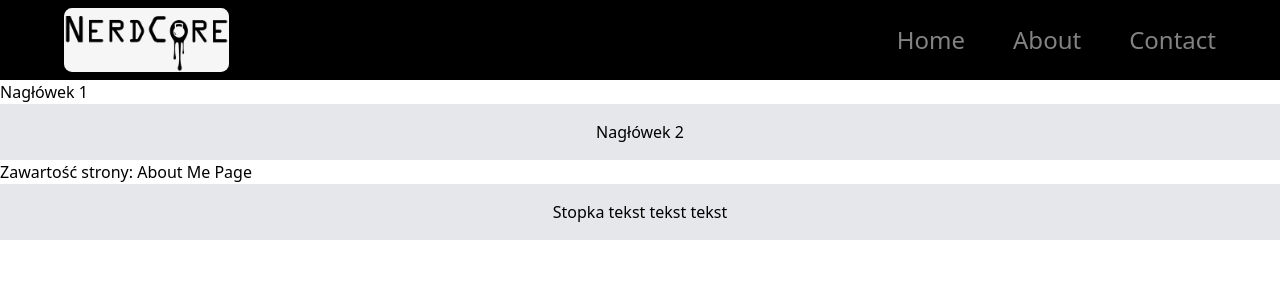
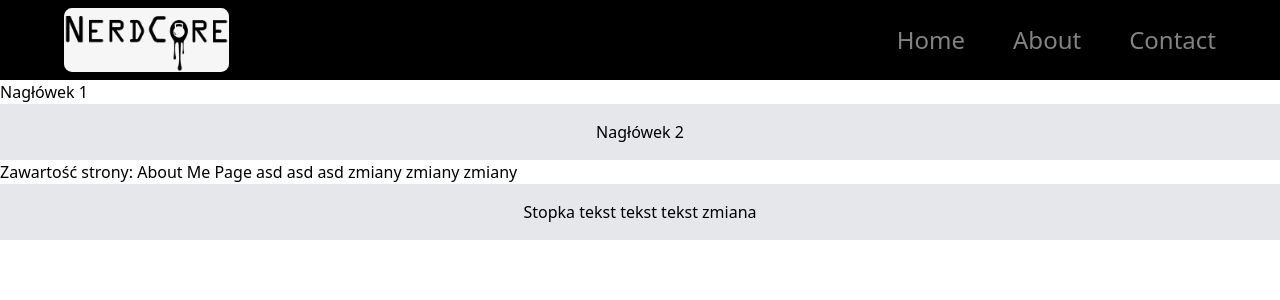
Before and after one commit to emcy45/michal-pawlik, a Next.js app: page /about in a window 1280 px wide. Shown: the top 300 px of the page. Built offline with nearby package versions, Linux system fonts and the light colour scheme.

Commit message:
27.06.2023

```diff
--- a/components/Layout/Layout.tsx
+++ b/components/Layout/Layout.tsx
@@ -11,7 +11,7 @@ const Layout: React.FC<LayoutProps> = ({ children }) => {
       <MainNavigation />
       <main>{children}</main>
       <footer className="bg-gray-200 text-center p-4">
-        Stopka tekst tekst tekst
+        Stopka tekst tekst tekst zmiana
       </footer>
     </div>
   );
--- a/modules/About/about.tsx
+++ b/modules/About/about.tsx
@@ -10,7 +10,7 @@ export const About: FunctionComponent = () => (
     <div>
       <h1 className="my-4">Nagłówek 1</h1>
       <h2 className="bg-gray-200 text-center p-4">Nagłówek 2</h2>
-      <p>Zawartość strony: About Me Page</p>
+      <p>Zawartość strony: About Me Page asd asd asd zmiany zmiany zmiany</p>
     </div>
   </>
 );
```
